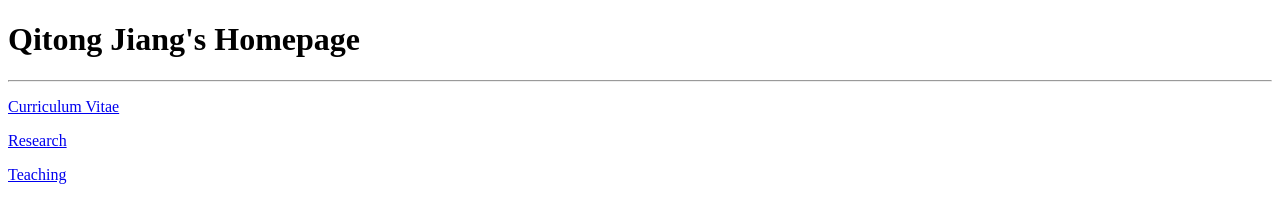
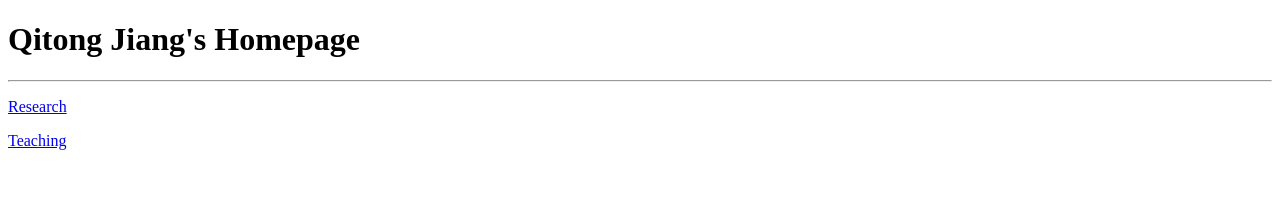
Before and after one commit to qvj5031/qvj5031.github.io, a plain HTML site: page index.html in a window 1280 px wide. Drawn offline with Linux system fonts and the light colour scheme.

Commit message:
Update index.html

```diff
--- a/index.html
+++ b/index.html
@@ -8,7 +8,6 @@
 <body bgcolor="ffffff">
 <h1>Qitong Jiang's Homepage</h1>
 <hr>
-<p><a href="cv.html"> Curriculum Vitae</a></p>
 <p><a href="papers.html"> Research</a></p>
 <p><a href="teaching.html"> Teaching</a></p>
 </body>
```
